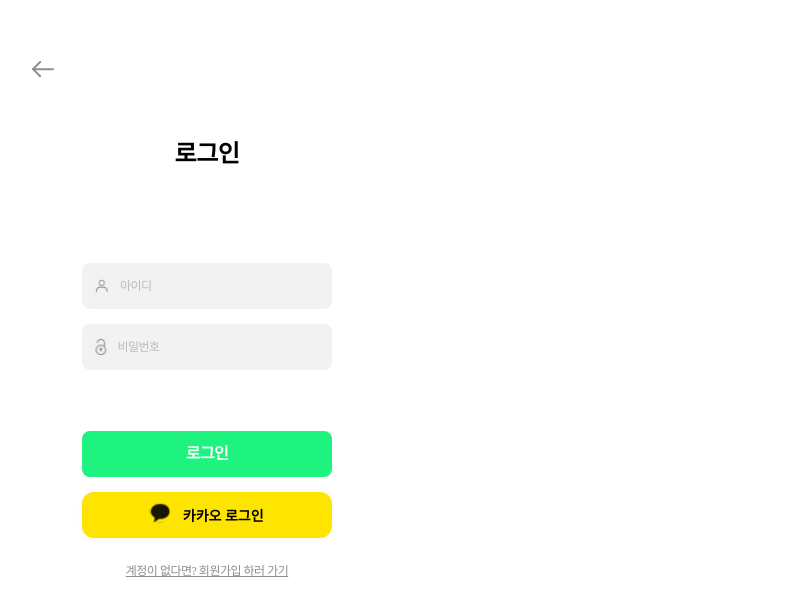
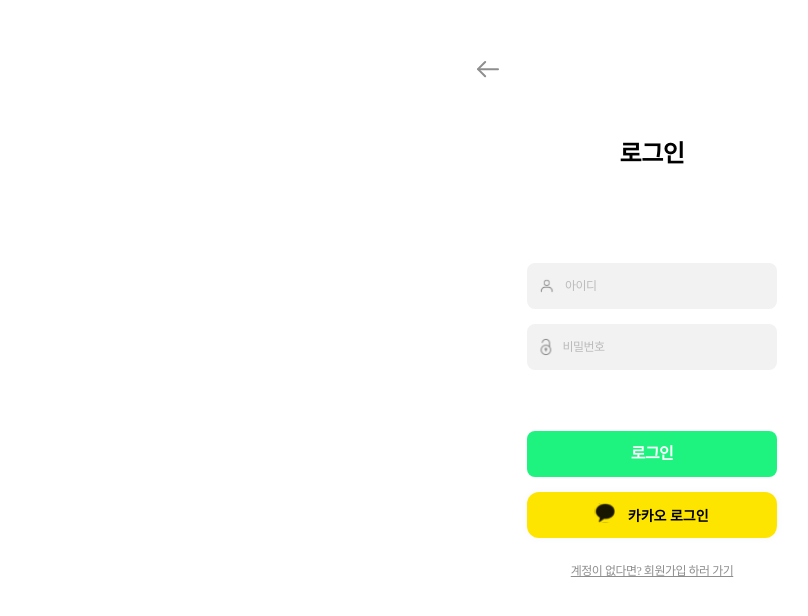
Before and after one commit to y0ung22/12th-Ewha-Festival-Front, a React (Create React App) app: page /login in a window 1280 px wide. Shown: the top 616 px of the page, without its empty margins (433-1241 px from the left). Built offline with nearby package versions, Linux system fonts and the light colour scheme; no server answers; a web font is replaced by a local one.

Commit message:
style : 로그인/회원가입 fixed 추가

```diff
--- a/src/pages/LoginPage/components/Login.style.js
+++ b/src/pages/LoginPage/components/Login.style.js
@@ -1,6 +1,7 @@
 import styled from 'styled-components';
 
 const Wrapper = styled.div`
+  position: fixed;
   width: 100%;
   height: 100vh;
   display: flex;
--- a/src/pages/SignupPage/components/Signup.style.js
+++ b/src/pages/SignupPage/components/Signup.style.js
@@ -1,6 +1,7 @@
 import styled from 'styled-components';
 
 const Wrapper = styled.div`
+  position: fixed;
   width: 100%;
   height: 100vh;
   display: flex;
```
